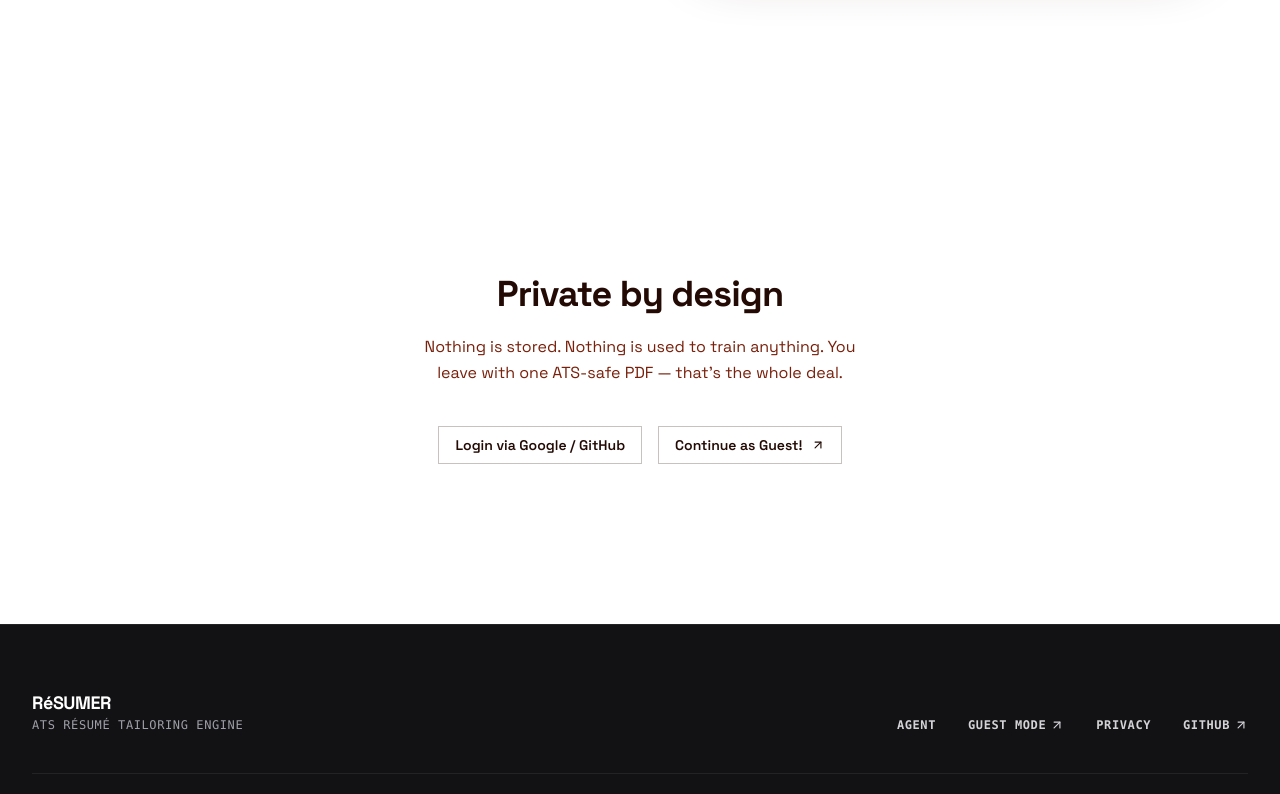
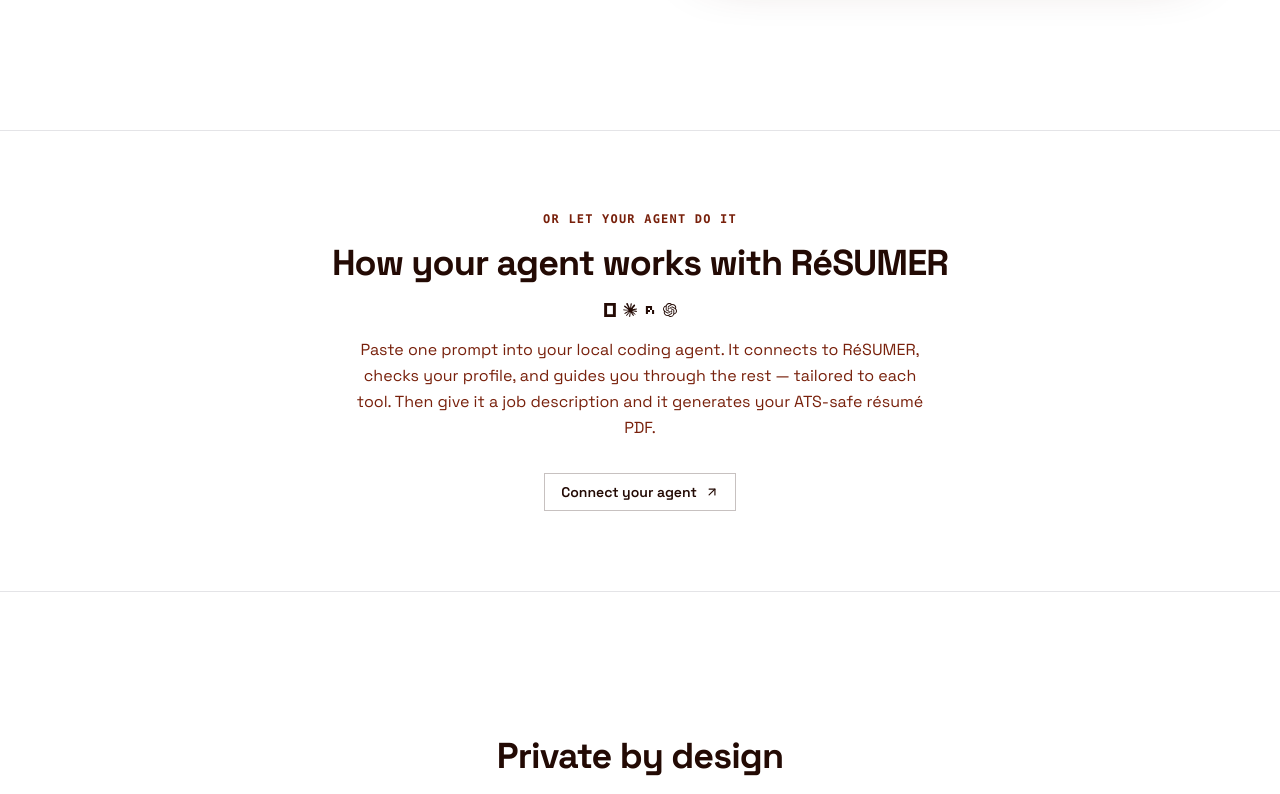
Before and after one commit to Wizhill05/Resumer-v2, a Next.js app in the folder frontend/: page / in a window 1280 px wide. Shown: the part 1826-2620 px from the top of the page. Built offline with nearby package versions, Linux system fonts and the light colour scheme; no server answers.

Commit message:
fix(frontend): warm cream footer in light mode, agent landing section, and agent scope footnotes

```diff
--- a/frontend/app/agent/ConnectClient.tsx
+++ b/frontend/app/agent/ConnectClient.tsx
@@ -113,6 +113,18 @@ export function ConnectClient({ mcpUrl }: ConnectClientProps) {
             If setup fails, share the error with your agent and ask it to check the MCP connection and authentication. You can also <Link href="/profile" className="font-bold underline underline-offset-4 hover:text-[#ff4e26]">update your profile</Link> or visit <Link href="/support" className="font-bold underline underline-offset-4 hover:text-[#ff4e26]">support</Link>.
           </p>
         </section>
+
+        {/* Small print at the very end of the page — what "agent" means here. */}
+        <section aria-labelledby="agent-meaning-heading" className="border-t border-zinc-200 py-8 dark:border-zinc-800">
+          <h2 id="agent-meaning-heading" className="text-sm font-bold">What “agent” means here</h2>
+          <p className="mt-2 max-w-2xl text-sm leading-relaxed text-zinc-600 dark:text-zinc-400">
+            A desktop coding agent you run locally — Claude Code, Codex,
+            Antigravity, OpenCode, Pi agent. Not the ChatGPT web app or chat
+            interface, nor the Gemini chat interface. Chat interfaces are also
+            supported: just paste the prompt and the agent walks you through
+            the whole setup, step by step.
+          </p>
+        </section>
       </div>
     </div>
   )
--- a/frontend/app/page.tsx
+++ b/frontend/app/page.tsx
@@ -4,6 +4,7 @@ import { HeroSection } from "@/components/landing/HeroSection"
 import { StoryOverture } from "@/components/landing/StoryOverture"
 import { StoryJourney } from "@/components/landing/StoryJourney"
 import { StoryTransformation } from "@/components/landing/StoryTransformation"
+import { AgentSection } from "@/components/landing/AgentSection"
 import { StoryClosing } from "@/components/landing/StoryClosing"
 import { Footer } from "@/components/Footer"
 
@@ -28,6 +29,7 @@ export default async function Home() {
           </div>
         </div>
       </section>
+      <AgentSection />
       <StoryClosing />
       <Footer variant="landing" />
     </main>
--- /dev/null
+++ b/frontend/components/landing/AgentSection.tsx
@@ -0,0 +1,50 @@
+import Link from "next/link"
+import { ArrowUpRight } from "lucide-react"
+import { AgentMarks } from "@/components/landing/AgentMarks"
+
+/**
+ * Small "how your agent works with RéSUMER" section for the landing page.
+ * Placed after the StoryJourney / StoryTransformation block. Focus: how the
+ * agent helps build your résumé, not a full taxonomy of supported tools.
+ */
+export function AgentSection() {
+  return (
+    <section
+      aria-labelledby="agent-section-heading"
+      className="relative overflow-hidden border-y border-zinc-200 px-5 py-16 sm:py-20 dark:border-zinc-800"
+    >
+      <div className="mx-auto max-w-3xl text-center">
+        <p className="text-xs font-mono font-bold uppercase tracking-widest text-[var(--fluid-ink-soft)] dark:text-zinc-400">
+          Or let your agent do it
+        </p>
+        <h2
+          id="agent-section-heading"
+          className="mt-4 text-balance text-3xl font-black leading-[1.12] tracking-tight text-[var(--fluid-ink)] sm:text-4xl dark:text-zinc-50"
+        >
+          How your agent works with RéSUMER
+        </h2>
+        <div className="mt-5 flex items-center justify-center gap-3 text-[var(--fluid-ink)] dark:text-zinc-50">
+          <AgentMarks />
+        </div>
+        <p className="mx-auto mt-5 max-w-xl text-sm leading-relaxed text-[var(--fluid-ink-soft)] sm:text-base dark:text-zinc-300">
+          Paste one prompt into your local coding agent. It connects to
+          RéSUMER, checks your profile, and guides you through the rest —
+          tailored to each tool. Then give it a job description and it
+          generates your ATS-safe résumé PDF.
+        </p>
+        <div className="mt-8">
+          <Link
+            href="/agent"
+            className="group inline-flex items-center gap-2 border border-[var(--fluid-ink)]/25 bg-white/40 px-4 py-2 text-sm font-semibold text-[var(--fluid-ink)] backdrop-blur-sm transition-colors hover:border-[var(--fluid-ink)]/50 hover:bg-white/70 focus-visible:outline-2 focus-visible:outline-offset-2 focus-visible:outline-[var(--fluid-ink)] dark:border-white/25 dark:bg-white/5 dark:text-zinc-50 dark:hover:border-white/50 dark:hover:bg-white/10 dark:focus-visible:outline-white"
+          >
+            <span>Connect your agent</span>
+            <ArrowUpRight
+              size={14}
+              className="transition-transform group-hover:translate-x-0.5 group-hover:-translate-y-0.5"
+            />
+          </Link>
+        </div>
+      </div>
+    </section>
+  )
+}
```
Also changed, not shown: frontend/components/Footer.tsx (+20 -20 lines).
